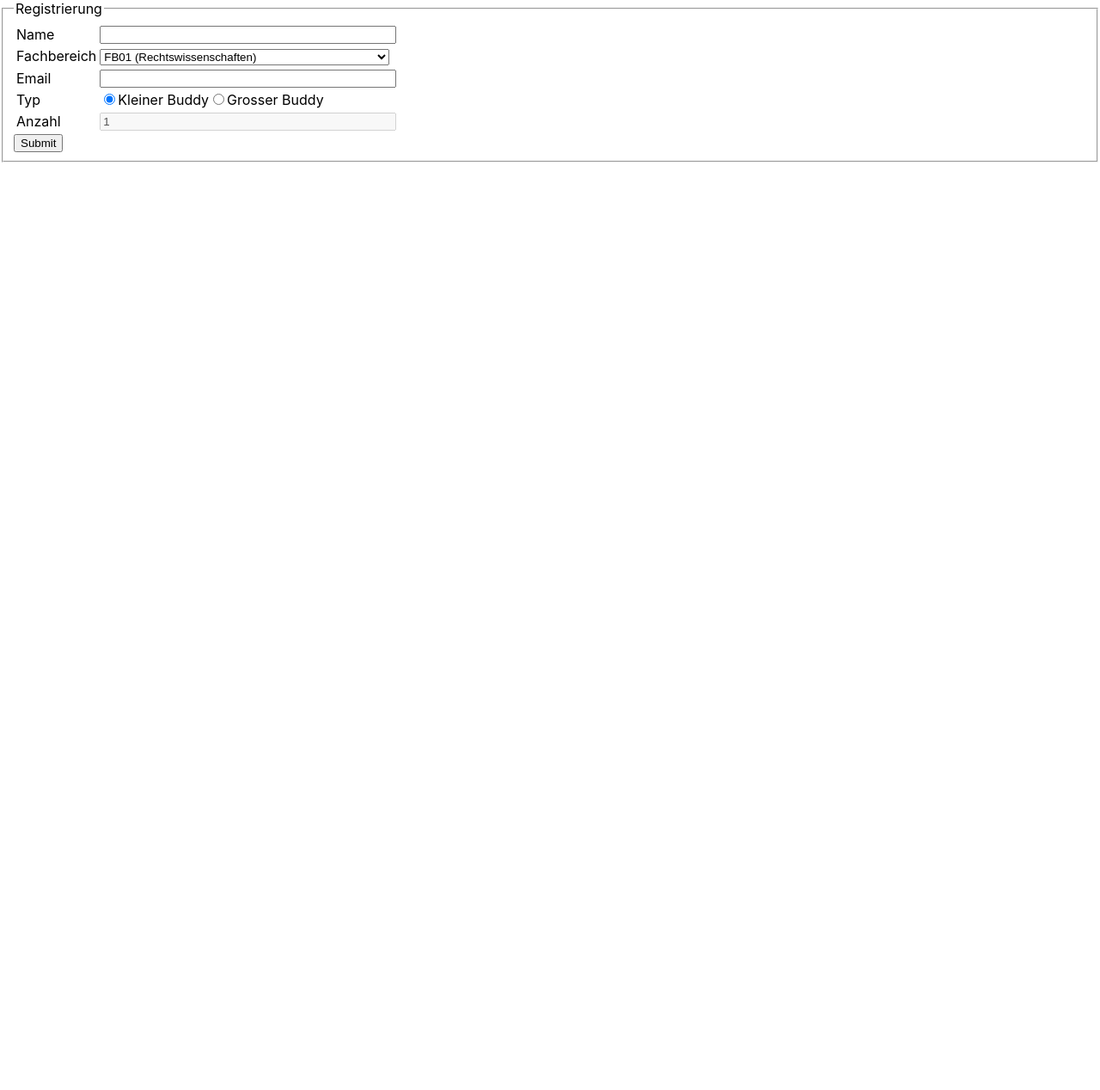
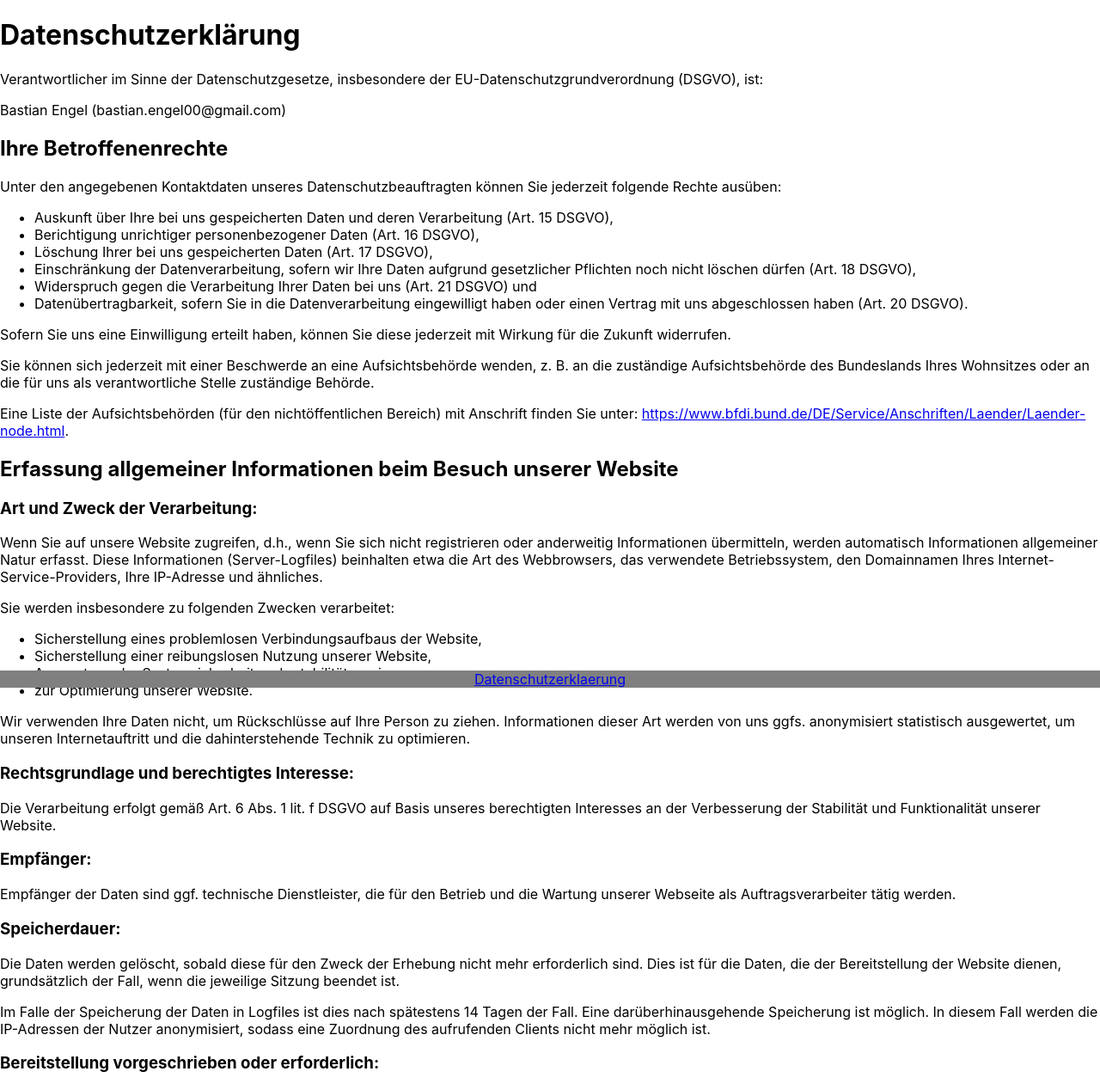
Before and after one commit to Baseng0815/BuddyAssigner, a React (Create React App) app in the folder client/: page /datenschutz in a window 1280 px wide. Shown: the top 1268 px of the page at 86% size. Before the commit the page ends 800 px from the top, so only its background shows below. Built offline with nearby package versions, Linux system fonts and the light colour scheme.

Commit message:
add dsgvo

```diff
--- a/client/public/index.html
+++ b/client/public/index.html
@@ -3,6 +3,17 @@
     <head>
         <meta charset="utf-8" />
         <link rel="icon" href="%PUBLIC_URL%/favicon.ico" />
+        <style>
+.footer {
+    position: fixed;
+    left: 0;
+    bottom: 0;
+    width: 100%;
+    background-color: gray;
+    color: white;
+    text-align: center;
+}
+        </style>
         <meta name="viewport" content="width=device-width, initial-scale=1" />
         <meta name="theme-color" content="#000000" />
         <meta
@@ -39,5 +50,8 @@
             To begin the development, run `npm start` or `yarn start`.
             To create a production bundle, use `npm run build` or `yarn build`.
         -->
+        <div class="footer">
+            <a href="/datenschutz">Datenschutzerklaerung</a>
+        </div>
             </body>
 </html>
--- a/client/src/AdminPage.js
+++ b/client/src/AdminPage.js
@@ -30,7 +30,7 @@ const AdminPage = (props) => {
             }
         }).then(async (response) => {
             if (!response.ok) {
-                const error = await response.error();
+                const error = await response.text();
                 alert(error);
                 return;
             }
--- a/client/src/App.js
+++ b/client/src/App.js
@@ -10,6 +10,7 @@ import './App.css';
 
 import LandingPage from './LandingPage';
 import AdminPage from './AdminPage';
+import DSE from './dse';
 
 const App = (props) => {
     return (
@@ -18,6 +19,9 @@ const App = (props) => {
                 <Switch>
                     <Route path="/admin">
                         <AdminPage />
+                    </Route>
+                    <Route path="/datenschutz">
+                        <DSE />
                     </Route>
                     <Route path="/">
                         <LandingPage />
--- /dev/null
+++ b/client/src/dse.js
@@ -0,0 +1,71 @@
+const DSE = () => {
+    return (
+        <div>
+        <h1>Datenschutzerklärung</h1>
+        <p>Verantwortlicher im Sinne der Datenschutzgesetze, insbesondere der EU-Datenschutzgrundverordnung (DSGVO), ist:</p>
+        <p>Bastian Engel (bastian.engel00@gmail.com)</p>
+        <h2>Ihre Betroffenenrechte</h2>
+        <p>Unter den angegebenen Kontaktdaten unseres Datenschutzbeauftragten können Sie jederzeit folgende Rechte ausüben:</p>
+        <ul>
+        <li>Auskunft über Ihre bei uns gespeicherten Daten und deren Verarbeitung (Art. 15 DSGVO),</li>
+        <li>Berichtigung unrichtiger personenbezogener Daten (Art. 16 DSGVO),</li>
+        <li>Löschung Ihrer bei uns gespeicherten Daten (Art. 17 DSGVO),</li>
+        <li>Einschränkung der Datenverarbeitung, sofern wir Ihre Daten aufgrund gesetzlicher Pflichten noch nicht löschen dürfen (Art. 18 DSGVO),</li>
+        <li>Widerspruch gegen die Verarbeitung Ihrer Daten bei uns (Art. 21 DSGVO) und</li>
+        <li>Datenübertragbarkeit, sofern Sie in die Datenverarbeitung eingewilligt haben oder einen Vertrag mit uns abgeschlossen haben (Art. 20 DSGVO).</li>
+        </ul>
+        <p>Sofern Sie uns eine Einwilligung erteilt haben, können Sie diese jederzeit mit Wirkung für die Zukunft widerrufen.</p>
+        <p>Sie können sich jederzeit mit einer Beschwerde an eine Aufsichtsbehörde wenden, z. B. an die zuständige Aufsichtsbehörde des Bundeslands Ihres Wohnsitzes oder an die für uns als verantwortliche Stelle zuständige Behörde.</p>
+        <p>Eine Liste der Aufsichtsbehörden (für den nichtöffentlichen Bereich) mit Anschrift finden Sie unter: <a href="https://www.bfdi.bund.de/DE/Service/Anschriften/Laender/Laender-node.html" target="_blank" rel="noopener nofollow">https://www.bfdi.bund.de/DE/Service/Anschriften/Laender/Laender-node.html</a>.</p>
+        <p></p><h2>Erfassung allgemeiner Informationen beim Besuch unserer Website</h2>
+        <h3>Art und Zweck der Verarbeitung:</h3>
+        <p>Wenn Sie auf unsere Website zugreifen, d.h., wenn Sie sich nicht registrieren oder anderweitig Informationen übermitteln, werden automatisch Informationen allgemeiner Natur erfasst. Diese Informationen (Server-Logfiles) beinhalten etwa die Art des Webbrowsers, das verwendete Betriebssystem, den Domainnamen Ihres Internet-Service-Providers, Ihre IP-Adresse und ähnliches. </p>
+        <p>Sie werden insbesondere zu folgenden Zwecken verarbeitet:</p>
+        <ul>
+        <li>Sicherstellung eines problemlosen Verbindungsaufbaus der Website,</li>
+        <li>Sicherstellung einer reibungslosen Nutzung unserer Website,</li>
+        <li>Auswertung der Systemsicherheit und -stabilität sowie</li>
+        <li>zur Optimierung unserer Website.</li>
+        </ul>
+        <p>Wir verwenden Ihre Daten nicht, um Rückschlüsse auf Ihre Person zu ziehen. Informationen dieser Art werden von uns ggfs. anonymisiert statistisch ausgewertet, um unseren Internetauftritt und die dahinterstehende Technik zu optimieren. </p>
+        <h3>Rechtsgrundlage und berechtigtes Interesse:</h3>
+        <p>Die Verarbeitung erfolgt gemäß Art. 6 Abs. 1 lit. f DSGVO auf Basis unseres berechtigten Interesses an der Verbesserung der Stabilität und Funktionalität unserer Website.</p>
+        <h3>Empfänger:</h3>
+        <p>Empfänger der Daten sind ggf. technische Dienstleister, die für den Betrieb und die Wartung unserer Webseite als Auftragsverarbeiter tätig werden.</p>
+        <p></p><h3>Speicherdauer:</h3>
+        <p>Die Daten werden gelöscht, sobald diese für den Zweck der Erhebung nicht mehr erforderlich sind. Dies ist für die Daten, die der Bereitstellung der Website dienen, grundsätzlich der Fall, wenn die jeweilige Sitzung beendet ist. </p>
+        <p> Im Falle der Speicherung der Daten in Logfiles ist dies nach spätestens 14 Tagen der Fall. Eine darüberhinausgehende Speicherung ist möglich. In diesem Fall werden die IP-Adressen der Nutzer anonymisiert, sodass eine  Zuordnung  des aufrufenden Clients nicht mehr möglich ist.</p>
+        <p></p><h3>Bereitstellung vorgeschrieben oder erforderlich:</h3>
+        <p>Die Bereitstellung der vorgenannten personenbezogenen Daten ist weder gesetzlich noch vertraglich vorgeschrieben. Ohne die IP-Adresse ist jedoch der Dienst und die Funktionsfähigkeit unserer Website nicht gewährleistet. Zudem können einzelne Dienste und Services nicht verfügbar oder eingeschränkt sein. Aus diesem Grund ist ein Widerspruch ausgeschlossen. </p>
+        <p></p><h2>Registrierung auf unserer Website</h2>
+        <h3>Art und Zweck der Verarbeitung:</h3>
+        <p>Für die Registrierung auf unserer Website benötigen wir einige personenbezogene Daten, die über eine Eingabemaske an uns übermittelt werden. </p>
+        <p></p><p>Ihre Registrierung ist für das Bereithalten bestimmter Inhalte und Leistungen auf unserer Website erforderlich.</p>
+        <h3>Rechtsgrundlage:</h3>
+        <p>Die Verarbeitung der bei der Registrierung eingegebenen Daten erfolgt auf Grundlage einer Einwilligung des Nutzers (Art. 6 Abs. 1 lit. a DSGVO).</p>
+        <h3>Empfänger:</h3>
+        <p>Empfänger der Daten sind ggf. technische Dienstleister, die für den Betrieb und die Wartung unserer Website als Auftragsverarbeiter tätig werden.</p>
+        <p></p><h3>Speicherdauer:</h3>
+        <p>Daten werden in diesem Zusammenhang nur verarbeitet, solange die entsprechende Einwilligung vorliegt. </p>
+        <h3>Bereitstellung vorgeschrieben oder erforderlich:</h3>
+        <p>Die Bereitstellung Ihrer personenbezogenen Daten erfolgt freiwillig, allein auf Basis Ihrer Einwilligung. Ohne die Bereitstellung Ihrer personenbezogenen Daten können wir Ihnen keinen Zugang auf unsere angebotenen Inhalte gewähren. </p>
+        <p></p><h2>SSL-Verschlüsselung</h2>
+        <p>Um die Sicherheit Ihrer Daten bei der Übertragung zu schützen, verwenden wir dem aktuellen Stand der Technik entsprechende Verschlüsselungsverfahren (z. B. SSL) über HTTPS.</p>
+        <p></p><hr />
+        <h2>Information über Ihr Widerspruchsrecht nach Art. 21 DSGVO</h2>
+        <h3>Einzelfallbezogenes Widerspruchsrecht</h3>
+        <p>Sie haben das Recht, aus Gründen, die sich aus Ihrer besonderen Situation ergeben, jederzeit gegen die Verarbeitung Sie betreffender personenbezogener Daten, die aufgrund Art. 6 Abs. 1 lit. f DSGVO (Datenverarbeitung auf der Grundlage einer Interessenabwägung) erfolgt, Widerspruch einzulegen; dies gilt auch für ein auf diese Bestimmung gestütztes Profiling im Sinne von Art. 4 Nr. 4 DSGVO.</p>
+        <p>Legen Sie Widerspruch ein, werden wir Ihre personenbezogenen Daten nicht mehr verarbeiten, es sei denn, wir können zwingende schutzwürdige Gründe für die Verarbeitung nachweisen, die Ihre Interessen, Rechte und Freiheiten überwiegen, oder die Verarbeitung dient der Geltendmachung, Ausübung oder Verteidigung von Rechtsansprüchen.</p>
+        <h3>Empfänger eines Widerspruchs</h3>
+        <p>Bastian Engel (bastian.engel00@gmail.com)</p>
+        <hr />
+        <h2>Änderung unserer Datenschutzbestimmungen</h2>
+        <p>Wir behalten uns vor, diese Datenschutzerklärung anzupassen, damit sie stets den aktuellen rechtlichen Anforderungen entspricht oder um Änderungen unserer Leistungen in der Datenschutzerklärung umzusetzen, z.B. bei der Einführung neuer Services. Für Ihren erneuten Besuch gilt dann die neue Datenschutzerklärung.</p>
+        <h2>Fragen an den Datenschutzbeauftragten</h2>
+        <p>Wenn Sie Fragen zum Datenschutz haben, schreiben Sie uns bitte eine E-Mail oder wenden Sie sich direkt an die für den Datenschutz verantwortliche Person in unserer Organisation:</p>
+        <p>Bastian Engel (bastian.engel00@gmail.com)</p>
+        </div>
+    );
+}
+
+export default DSE;
```
Lines whose indentation alone changed are shown as unchanged.
